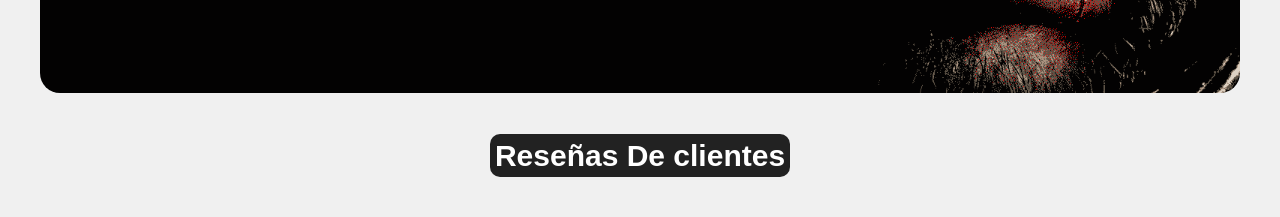
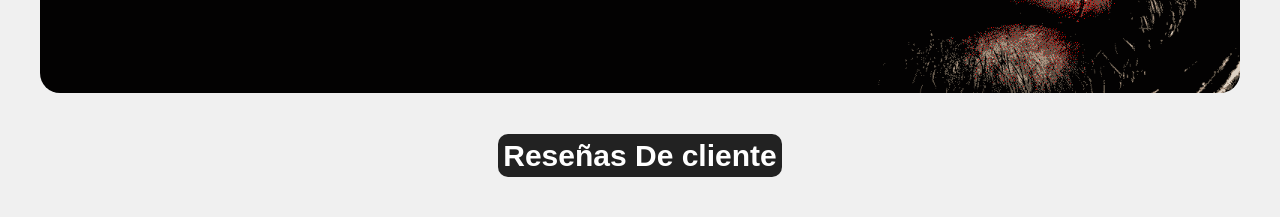
Before and after one commit to JeferiCR/Entrega-1, a plain HTML site: page index.html in a window 1280 px wide. Shown: the part 800-1017 px from the top of the page. Drawn offline with Linux system fonts and the light colour scheme; a web font is replaced by a local one.

```diff
--- a/index.html
+++ b/index.html
@@ -30,7 +30,7 @@
         </section>
     <section>
     <div>
-        <h2 class="nuestras"><span>Reseñas De clientes</span></h2>
+        <h2 class="nuestras"><span>Reseñas De cliente</span></h2>
     </div>
         <main class="seccion2">
             <section class="reseña1">
```
Also changed, not shown: 2 other files.
